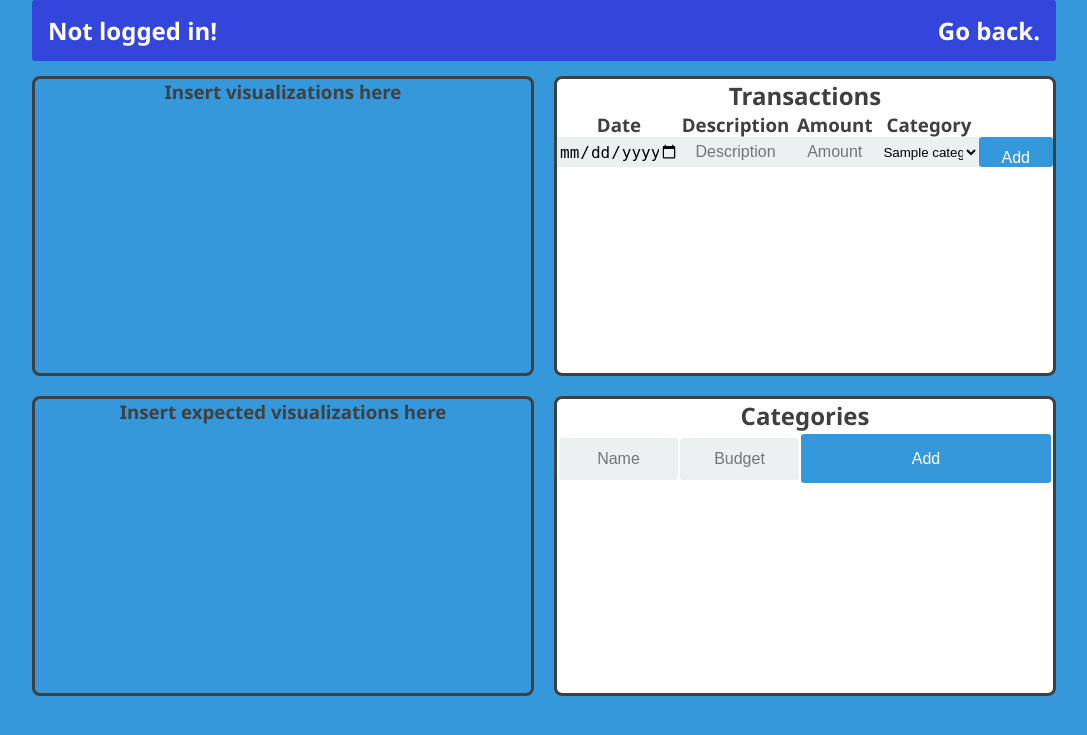
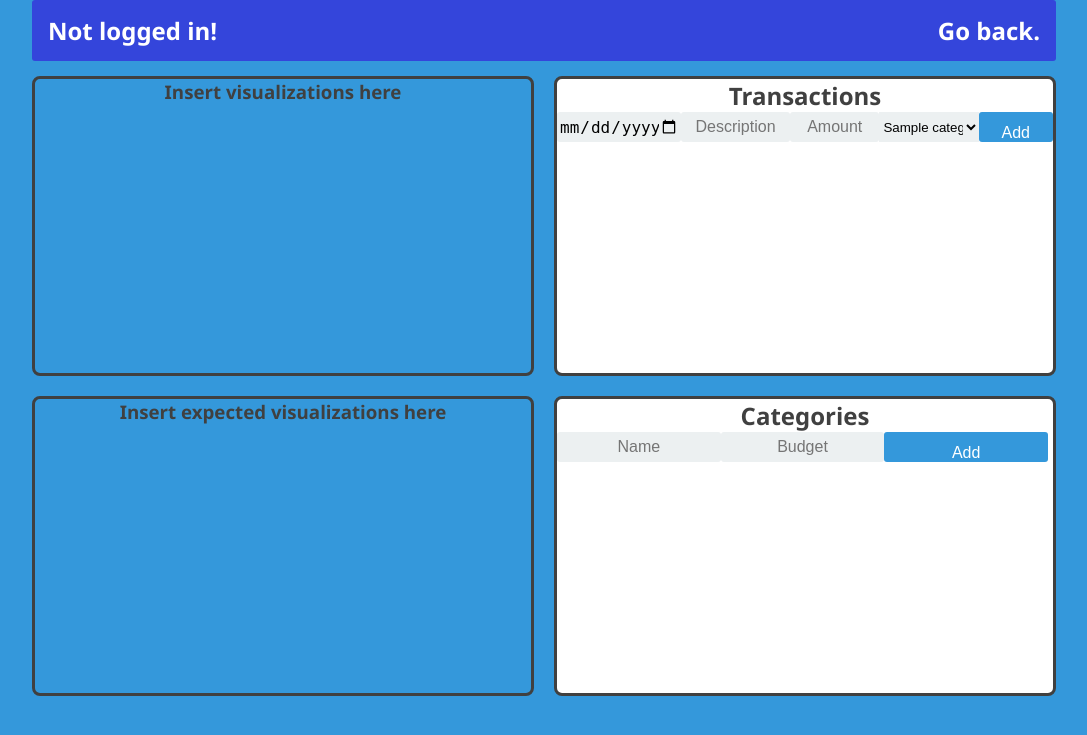
Before and after one commit to Futhark491/Blueberry-Finance, a Flask app: template templates/main.html in a window 1280 px wide. Shown: the top 735 px of the page, without its empty margins (96-1183 px from the left). Run offline with Flask 2, Linux system fonts and the light colour scheme; the template is opened without the code that fills it: most values are stand-ins (such as "Sample title", 1, 10 or a date in 2020); some libraries are stand-ins or nearby versions.

Commit message:
Scroll Bar Functionality / CSS Reorganization
Finally added scroll bar functionality. Also reorgnized CSS file severely, splitting the css into many smaller files.

```diff
--- a/modules/db/DbFunctions.py
+++ b/modules/db/DbFunctions.py
@@ -31,7 +31,7 @@ def get_categories(username, db):
     cats = []
     query2 = db.query(master.User).filter(master.User.username == 'master')
     if query2.count() < 1:
-        add_user('master', 'uncategorized',{'uncategorized':'0'}, db)
+        add_user('master', 'Uncategorized',{'Uncategorized':'0'}, db)
     query2 = db.query(master.User).filter(master.User.username == 'master')
     user_id = query2.first().id
     query2 = db.query(master.Category).filter(master.Category.userId == user_id)
@@ -84,13 +84,13 @@ def remove_user(username, db):
     db.commit()
 
 #Pass the category id and database
-#Otherwise deletes the desired catagory for the user and reassigns all associated transactions to 'uncategorized'
+#Otherwise deletes the desired catagory for the user and reassigns all associated transactions to 'Uncategorized'
 def remove_cat(catid, db):
     query = db.query(master.Category).filter(master.Category.id == catid)
     cat = query.first()
     query = db.query(master.Transaction).filter(master.Transaction.tranCat == cat.catName)
     for row in query:
-        edit_trans(row.id, 'uncategorized', row.tranVal, row.tranDesc, row.tranDate, db)
+        edit_trans(row.id, 'Uncategorized', row.tranVal, row.tranDesc, row.tranDate, db)
     db.query(master.Category).filter(master.Category.id == catid).delete()
     db.commit()
 
--- /dev/null
+++ b/static/css/dashboard.css
@@ -0,0 +1,28 @@
+.main-content {
+    margin-top: 15px;
+    display: grid;
+    grid-template-columns: 1fr 1fr;
+    grid-row: auto;
+    grid-column-gap: 20px;
+    grid-row-gap: 20px;
+    overflow: hidden;
+}
+
+.visualizations {
+    border-radius: 8px;
+    border-style: solid;
+}
+
+.sub-window {
+    margin: auto;
+    width: 100%;
+    border-radius: 8px;
+    background: white;
+    border-style: solid;
+    height: 300px;
+    overflow: hidden;
+}
+
+.transactionList, .categoryList {
+    height: 80%;
+}
--- a/static/css/transactionEditor.css
+++ b/static/css/editor.css
@@ -1,8 +1,8 @@
-.edit-transaction-window {
+.edit-window {
     width: 70%;
     margin: auto;
 }
-.edit-transaction-form {
+.edit-form {
     border-radius: 8px;
     border-style: solid;
     margin: 15px auto;
@@ -11,19 +11,19 @@
     width: 70%;
 }
 
-.edit-transaction-form p {
+.edit-form p {
     float: left;
     margin-top: 20px;
     width: 30%;
 }
 
-.edit-transaction-window input {
+.edit-window input {
     width: 60%;
     margin-top: 20px;
     height: 40px;
 }
 
-.edit-transaction-window select {
+.edit-window select {
     width: 60%;
     margin-top: 20px;
     height: 40px;
--- /dev/null
+++ b/static/css/modal.css
@@ -0,0 +1,21 @@
+.modal {
+    display: none; /* Hidden by default */
+    position: fixed; /* Stay in place */
+    z-index: 1; /* Sit on top */
+    padding-top: 100px; /* Location of the box */
+    left: 0;
+    top: 0;
+    width: 100%; /* Full width */
+    height: 100%; /* Full height */
+    overflow: hidden; /* Scroll disabled to prevent unnecessary scroll bar */
+    background-color:  #404040; /* Fallback color */
+    background-color: rgba(0,0,0,0.4); /* Black w/ opacity */
+}
+.modal-content {
+    background-color: #fefefe;
+    margin: auto;
+    padding: 20px;
+    border: 3px solid #888;
+    border-radius: 8px;
+    width: 80%;
+}
--- a/static/css/style.css
+++ b/static/css/style.css
@@ -11,11 +11,6 @@
         outline: none;
     }
 
-html {
-    overflow: scroll;
-    overflow-x: hidden;
-}
-
 body {
     background-color: #3498DB;
     font-family: Segoe, "Segoe UI", "DejaVu Sans", "Trebuchet MS", Verdana, sans-serif;
@@ -25,6 +20,7 @@ body {
     color: #404040;
     position: relative;
     margin: auto;
+    overflow: hidden;
 }
 
 a {
@@ -127,156 +123,3 @@ ul {
     overflow: hidden;
     background-color: #3445DB;
 }
-
-/* Start Login/Register Pages */
-.login {
-    margin: 20px auto;
-    width: 300px;
-}
-
-.screen {
-    background-color: #FFF;
-    padding: 20px;
-    border-radius: 5px;
-}
-
-.input-form {
-    text-align: center;
-    padding-top: 20px;
-    width: 80%;
-    margin: auto;
-    background: white;
-    border-radius: 10px;
-}
-
-.login-link {
-    font-size: 12px;
-    color: #444;
-    display: block;
-    margin-top: 12px;
-}
-
-#logout:hover {
-    background-color: #34DBCA;
-}
-
-.app-title {
-    text-align: center;
-    color: #777;
-    margin: 0 20px 20px 20px;
-}
-
-.register {
-    width: 50vw;
-}
-/* End Login/Register Pages */
-
-/*Start Main Dashboard*/
-.main-content {
-    margin-top: 15px;
-    display: grid;
-    grid-template-columns: repeat(2, 1fr);
-    grid-row: auto;
-    grid-column-gap: 20px;
-    grid-row-gap: 20px;
-    overflow: hidden;
-}
-
-.visualizations {
-    border-radius: 8px;
-    border-style: solid;
-}
-
-.sub-window {
-    margin: auto;
-    width: 100%;
-    border-radius: 8px;
-    background: white;
-    border-style: solid;
-    height: 300px;
-    overflow: hidden;
-}
-
-.scrollTable {
-    overflow-y: scroll;
-    height: 100%;
-}
-
-.column-header {
-    width: 100%;
-    display: flex;
-}
-
-.addTransactionHeader {
-    display: inline-flex;
-    padding: 0;
-    margin: 0;
-    height: 30px;
-    width: 100%;
-}
-
-.addTransactionHeader .date {
-    width: 25%;
-}
-
-.addTransactionHeader .descrip {
-    width: 22%;
-}
-
-.addTransactionHeader .amount {
-    width: 18%;
-}
-
-.addTransactionHeader .cat {
-    width: 20%;
-    text-align-last: center;
-}
-
-.addTransactionHeader .add {
-    width: 15%;
-}
-
-.addTransactionHeader .add .inline-submit {
-    border: 2px solid transparent;
-    background: #3498DB;
-    color: #ffffff;
-    font-size: 16px;
-    text-decoration: none;
-    text-shadow: none;
-    border-radius: 3px;
-    box-shadow: none;
-    transition: 0.25s;
-    display: block;
-    width: 100%;
-    margin: auto;
-    vertical-align: center;
-}
-
-    .inline-submit:hover {
-        background-color: #2980B9;
-    }
-
-.modal {
-    display: none; /* Hidden by default */
-    position: fixed; /* Stay in place */
-    z-index: 1; /* Sit on top */
-    padding-top: 100px; /* Location of the box */
-    left: 0;
-    top: 0;
-    width: 100%; /* Full width */
-    height: 100%; /* Full height */
-    overflow: auto; /* Enable scroll if needed */
-    background-color:  #404040; /* Fallback color */
-    background-color: rgba(0,0,0,0.4); /* Black w/ opacity */
-}
-.modal-content {
-    background-color: #fefefe;
-    margin: auto;
-    padding: 20px;
-    border: 1px solid #888;
-    width: 80%;
-}
-
-/* End Dashboard */
-
-/* Start transactionEditor */
--- /dev/null
+++ b/static/css/tableRow.css
@@ -0,0 +1,64 @@
+/* Add Transaction Formatting Start */
+.tableRow {
+    display: inline-flex;
+    padding: 0;
+    margin: 0;
+    height: 30px;
+    width: 100%;
+}
+
+    .tableRow div {
+        border-radius: 0;
+    }
+    .tableRow .date {
+        width: 25%;
+    }
+
+    .tableRow .descrip {
+        width: 22%;
+    }
+
+    .tableRow .amount {
+        width: 18%;
+    }
+
+    .tableRow .cat {
+        width: 20%;
+        text-align-last: center;
+    }
+
+    .tableRow .add {
+        width: 15%;
+    }
+
+        .tableRow .inline-submit {
+            border: 2px solid transparent;
+            background: #3498DB;
+            color: #ffffff;
+            font-size: 16px;
+            text-decoration: none;
+            text-shadow: none;
+            border-radius: 3px;
+            box-shadow: none;
+            transition: 0.25s;
+            display: block;
+            width: 100%;
+            margin: auto;
+            padding: auto;
+        }
+
+            .tableRow .add .inline-submit:hover {
+                background-color: #2980B9;
+            }
+
+    .tableRow .edit, .tableRow .delete {
+        width: 7.5%;
+    }
+
+    .tableRow .name, .tableRow .budget, .tableRow .cat_add{
+        width: 33%;
+    }
+
+    .tableRow .cat_edit, .tableRow .cat_delete {
+        width: 16.5%;
+    }
--- a/templates/baseLayout.html
+++ b/templates/baseLayout.html
@@ -5,7 +5,6 @@
     {%  block head %}
     <title>BlueberryFinance</title>
     <link rel="stylesheet" href={{ url_for('static', filename='css/style.css') }} type="text/css">
-    <link rel="stylesheet" href="https://maxcdn.bootstrapcdn.com/font-awesome/4.2.0/css/font-awesome.min.css" type="text/css">
     <script src="https://ajax.googleapis.com/ajax/libs/jquery/3.2.1/jquery.min.js"></script>
     {%  endblock %}
 </head>
@@ -23,7 +22,7 @@
                 {% if session['logged_in'] %}
                     <h2><a href="/logout">Log out.</a></h2>
                 {% else %}
-                    <h2><a href="/">Go back.</a></h2>
+                    <a href="/"><h2>Go back.</h2></a>
                 {% endif %}
             </li>
         </ul>
--- a/templates/login.html
+++ b/templates/login.html
@@ -1,5 +1,8 @@
 {%  extends "baseLayout.html" %}
 {% block content %}
+    <head>
+        <link rel="stylesheet" href={{ url_for('static', filename='css/loginRegister.css') }} type="text/css">
+    </head>
     {% if session['logged_in'] %}
         <p>You're logged in already!</p>
     {% else %}
--- a/templates/main.html
+++ b/templates/main.html
@@ -1,5 +1,7 @@
 {%  extends "baseLayout.html" %}
 {% block content %}
+
+    <!-- Flashes -->
     {% with messages = get_flashed_messages() %}
         {% if messages %}
             <div class="flashes">
@@ -9,49 +11,37 @@
             </div>
         {% endif %}
     {% endwith %}
+    <!-- End Flashes -->
+
+    <!-- Start CSS Style Sheets -->
+    <head>
         {#<link rel="stylesheet" href="https://www.w3schools.com/w3css/4/w3.css">#}
-<link rel="stylesheet" href={{ url_for('static', filename='css/transactionEditor.css') }} type="text/css">
+        <link rel="stylesheet" href={{ url_for('static', filename='css/tableRow.css') }} type="text/css">
+        <link rel="stylesheet" href={{ url_for('static', filename='css/dashboard.css') }} type="text/css">
+        <link rel="stylesheet" href={{ url_for('static', filename='css/editor.css') }} type="text/css">
+        <link rel="stylesheet" href={{ url_for('static', filename='css/modal.css') }} type="text/css">
+    </head>
+    <!-- End CSS Style Sheets -->
+
     <div class="main-content">
 
+        <!-- Window #1 / Actual Visualizations -->
         <div class="visualizations">
             <h3>Insert visualizations here</h3>
         </div>
 
+        <!-- Window #2 / Transaction list -->
         <div class="sub-window">
             <h2>Transactions</h2>
-        <div class="column-header">
-            <h3 style="width: 25%">Date</h3>
-            <h3 style="width: 22%">Description</h3>
-            <h3 style="width: 18%">Amount</h3>
-            <h3 style="width: 20%">Category</h3>
-        </div>
 
-        <form action="/add_transaction" method="POST">
-            <div class="addTransactionHeader">
-                <div class="date"><input type="date" name="transaction_date" placeholder="Date" style="border-radius: 0"></div>
-                <div class="descrip"><input type="text" name="transaction_description" placeholder="Description" style="border-radius: 0"></div>
-                <div class="amount"><input type="text" name="transaction_amount" placeholder="Amount" style="border-radius: 0"></div>
-                <div class="cat">
-                    <select name="transaction_category" placeholder="Category" style="width: 100%; height: 100%; background-color: #ECF0F1; border: none">
-
-                        {% for category in category_list %}
-                        <option value="{{category[0]}}">{{category[1]}}</option>
-                        {% endfor %}
-                    </select>
-                </div>
-                <div class="add"><input type="submit" value="Add" class="inline-submit"></div>
-            </div>
-        </form>
-        <div class="scrollTable">
-            <table>
+            <!-- Modal Start  -->
             {% if transaction_list > [] %}
                 {% for trans in transaction_list %}
-                    <!-- This is where the modal is   -->
                     <div id="Transaction-Edit-{{trans[0]}}" class="modal">
                         <div class="modal-content">
-                            <div class="edit-transaction-window">
+                            <div class="edit-window">
                                 <h1 style="margin-top:5px"> Transaction Editor</h1>
-                                <div class = "edit-transaction-form">
+                                <div class = "edit-form">
                                     <h2>Add Transaction</h2>
                                     <form action ="/edit_transaction?id={{trans[0]}}" method ="POST">
                                         <p>Description: </p><input type="text" name="transaction_description" value="{{trans[3]}}">
@@ -66,81 +56,117 @@
                                         <a href="/"><input type="button" value="Cancel" class="btn btn-primary btn-large btn-block cancel" style="height: auto; float: left; width: 40%"></a>
                                         <input type="submit" value="Confirm" class="btn btn-primary btn-large btn-block" style="height: auto; float: right; width: 40%">
                                     </form>
-
                                 </div>
                             </div>
                         </div>
                     </div>
-                    <!-- end of modal -->
-                    <tr class="transaction">
-                        <td style="width: 23%">{{trans[4]}}</td>
-                        <td style="width: 27%">{{trans[3]}}</td>
-                        <td style="width: 19%">{{trans[2]}}</td>
+                {% endfor %}
+            {% endif %}
+            <!-- Modal End -->
+
+            <!-- Transaction Add Input Start -->
+            <form action="/add_transaction" method="POST">
+                <div class="tableRow">
+                    <div class="date"><input type="date" name="transaction_date" placeholder="Date"></div>
+                    <div class="descrip"><input type="text" name="transaction_description" placeholder="Description"></div>
+                    <div class="amount"><input type="text" name="transaction_amount" placeholder="Amount"></div>
+                    <div class="cat">
+                        <select name="transaction_category" style="width: 100%; height: 100%; background-color: #ECF0F1; border: none">
+                            {% for category in category_list %}
+                                <option value="{{category[0]}}">{{category[1]}}</option>
+                            {% endfor %}
+                        </select>
+                    </div>
+                    <div class="add"><input type="submit" value="Add" class="inline-submit"></div>
+                </div>
+            </form>
+            <!-- End of Transaction Add Input -->
+
+{#            <div style="padding:3px"></div> <!-- Dummy line to pad input header and first row -->#}
+
+            <!-- Transaction display start -->
+            <div class="transactionList">
+                {% if transaction_list > [] %}
+                    {% for trans in transaction_list %}
+                        <div class="tableRow" style="margin: 2px 0 2px 0">
+                            <div class="date">{{trans[4]}}</div>
+                            <div class="descrip">{{trans[3]}}</div>
+                            <div class="amount">{{trans[2]}}</div>
                             {% for category in category_list %}
                                 {% if trans[1] | int == category[0] %}
-                        <td style="width: 20%">{{category[1]}}</td>
+                                    <div class="cat">{{category[1]}}</div>
                                 {% endif %}
                             {% endfor %}
-                        <!--Edit requires a modal for data before going to "edit_transaction(...)"-->
-                        <td><button onclick="document.getElementById('Transaction-Edit-{{trans[0]}}').style.display='block'"><img src= "http://hddfhm.com/images/cartoon-pencil-clipart-17.png" width=20></img></button></td>
-                        <td><a href="remove_transaction?id={{ trans[0] }}"><img src="https://cdn2.iconfinder.com/data/icons/round-interface-1/217/50-512.png" alt="Delete" height="24" width="24"></a></td>
-                    </tr>
+                            <div class="edit"><button onclick="document.getElementById('Transaction-Edit-{{trans[0]}}').style.display='block'"><img src="http://hddfhm.com/images/cartoon-pencil-clipart-17.png" width="20"></button></div>
+                            <div class="delete"><a href="remove_transaction?id={{trans[0]}}"><img src="https://cdn2.iconfinder.com/data/icons/round-interface-1/217/50-512.png" alt="Delete" height="24" width="24"></a></div>
+                        </div>
                     {% endfor %}
                 {% endif %}
-            </table>
             </div>
+            <!-- End of Transaction display -->
+
         </div>
 
+        <!-- Window #3 / Expected Visualizations -->
         <div class="visualizations">
             <h3>Insert expected visualizations here</h3>
         </div>
 
+        <!-- Window #4 / Category Window -->
         <div class="sub-window">
             <h2>Categories</h2>
-        <table>
-            <form action="/add_category" method="POST">
-                <tr>
-                    <td style="width: 40%"><input type="text" name="category_name" placeholder="Name"></td>
-                    <td style="width: 40%"><input type="text" name="category_value" placeholder="Budget"></td>
-                    <td style="width: 20%"><input type="submit" value="Add" class="btn btn-primary btn-large btn-block" style="height:auto"></td>
-                </tr>
-            </form>
+
+            <!-- Start of Category Modal -->
             {% if category_list > [] %}
                 {% for cat in category_list %}
-
-            <div id= "category-edit-{{cat[0]}}" class="modal">
+                    <div id="Category-Edit-{{cat[0]}}" class="modal">
                         <div class="modal-content">
-                    <div class="edit-transaction-window">
+                            <div class="edit-window">
                                 <h1 style="margin-top:5px">Category Editor</h1>
-                        <div class = "edit-transaction-form">
+                                <div class = "edit-form">
                                     <h2> Add Category</h2>
                                     <form action="/edit_category?id={{cat[0]}}" method ="POST">
 
                                         <p>Category: </p><input type="text" name="category_name" value="{{cat[1]}}">
                                         <p>Budget: </p><input type="text" name="category_value" value="{{cat[2]}}">
-                                <a href="/"><input type="button" value="Cancel" class="btn btn-primary btn-large btn-block cancel" style="height: auto; float: left; width: 40%"></a>
-                                <input type="submit" value="Confirm" class="btn btn-primary btn-large btn-block" style="height: auto; float: right; width: 40%">
+                                        <a href="/"><input type="button" value="Cancel" class="btn cancel" style="height: auto; float: left; width: 40%"></a>
+                                        <input type="submit" value="Confirm" class="btn" style="height: auto; float: right; width: 40%">
                                     </form>
                                 </div>
-                    </div>
-
-                    <div class="scrollTable">
-                        <tr class="transaction">
-                            <td>{{cat[1]}}</td>
-                            <td>{{cat[2]}}</td>
-                            <!--Edit requires a modal for data before going to "edit_category(...)"-->
-                            {% if not cat[0] == category_list[0][0] %}
-                            <td><button onclick="document.getElementById('category-edit-{{cat[0]}}').style.display='block'"><img src= "http://hddfhm.com/images/cartoon-pencil-clipart-17.png" width=20></img></button></td>
-                            <td><a href="/remove_category?id={{ cat[0] }}"><img src="https://cdn2.iconfinder.com/data/icons/round-interface-1/217/50-512.png" alt="Delete" height="24" width="24"></a></td>
-                            {% endif %}
-                        </tr>
                             </div>
                         </div>
                     </div>
                 {% endfor %}
             {% endif %}
-        </table>
+            <!-- End of Category Modal -->
+
+            <!-- Start of Add Category Input -->
+            <form action="/add_category" method="POST">
+                <div class="tableRow">
+                    <div class="name"><input type="text" name="category_name" placeholder="Name"></div>
+                    <div class="budget"><input type="text" name="category_value" placeholder="Budget"></div>
+                    <div class="cat_add"><input type="submit" value="Add" class="inline-submit"></div>
+                </div>
+            </form>
+            <!-- End of Add Category Input -->
+
+            <!-- Start of Category display -->
+            <div class="categoryList">
+                {% if category_list > [] %}
+                    {% for cat in category_list %}
+                        <div class="tableRow">
+                            <div class="name">{{cat[1]}}</div>
+                            <div class="budget">${{cat[2]}}</div>
+                            {% if not cat[0] == category_list[0][0] %}
+                                <div class="cat_edit"><button onclick="document.getElementById('Category-Edit-{{cat[0]}}').style.display='block'"><img src= "http://hddfhm.com/images/cartoon-pencil-clipart-17.png" width=20></img></button></div>
+                                <div class="cat_delete"><a href="/remove_category?id={{ cat[0] }}"><img src="https://cdn2.iconfinder.com/data/icons/round-interface-1/217/50-512.png" alt="Delete" height="24" width="24"></a></div>
+                            {% endif %}
+                        </div>
+                    {% endfor %}
+                {% endif %}
+            </div>
+            <!-- End of Category display -->
+
         </div>
     </div>
-
 {% endblock %}
--- a/templates/register.html
+++ b/templates/register.html
@@ -1,7 +1,7 @@
 {%  extends "baseLayout.html" %}
 {% block content %}
     <head>
-        <link rel="stylesheet" href={{ url_for('static', filename='css/register.css') }} type="text/css">
+        <link rel="stylesheet" href={{ url_for('static', filename='css/loginRegister.css') }} type="text/css">
     </head>
     {% if session['logged_in'] %}
         <p>You're logged in already!</p>
--- a/templates/transactionEditor.html
+++ b/templates/transactionEditor.html
@@ -3,9 +3,9 @@
     <head>
         <link rel="stylesheet" href={{ url_for('static', filename='css/transactionEditor.css') }} type="text/css">
     </head>
-    <div class="edit-transaction-window">
+    <div class="edit-window">
         <h1 style="margin-top:5px">Transaction Editor</h1>
-        <div class="edit-transaction-form">
+        <div class="edit-form">
             <h2>Add Transaction</h2>
             <form action="/commit_transaction_edits?id={{ transaction_data[0] }}" method="POST">
                 <p>Description: </p><input type="text" name="transaction_description" value="{{ transaction_data[3] }}">
```
Also changed, not shown: static/css/loginRegister.css (added, +40 -0 lines). Lines whose indentation alone changed are shown as unchanged.
